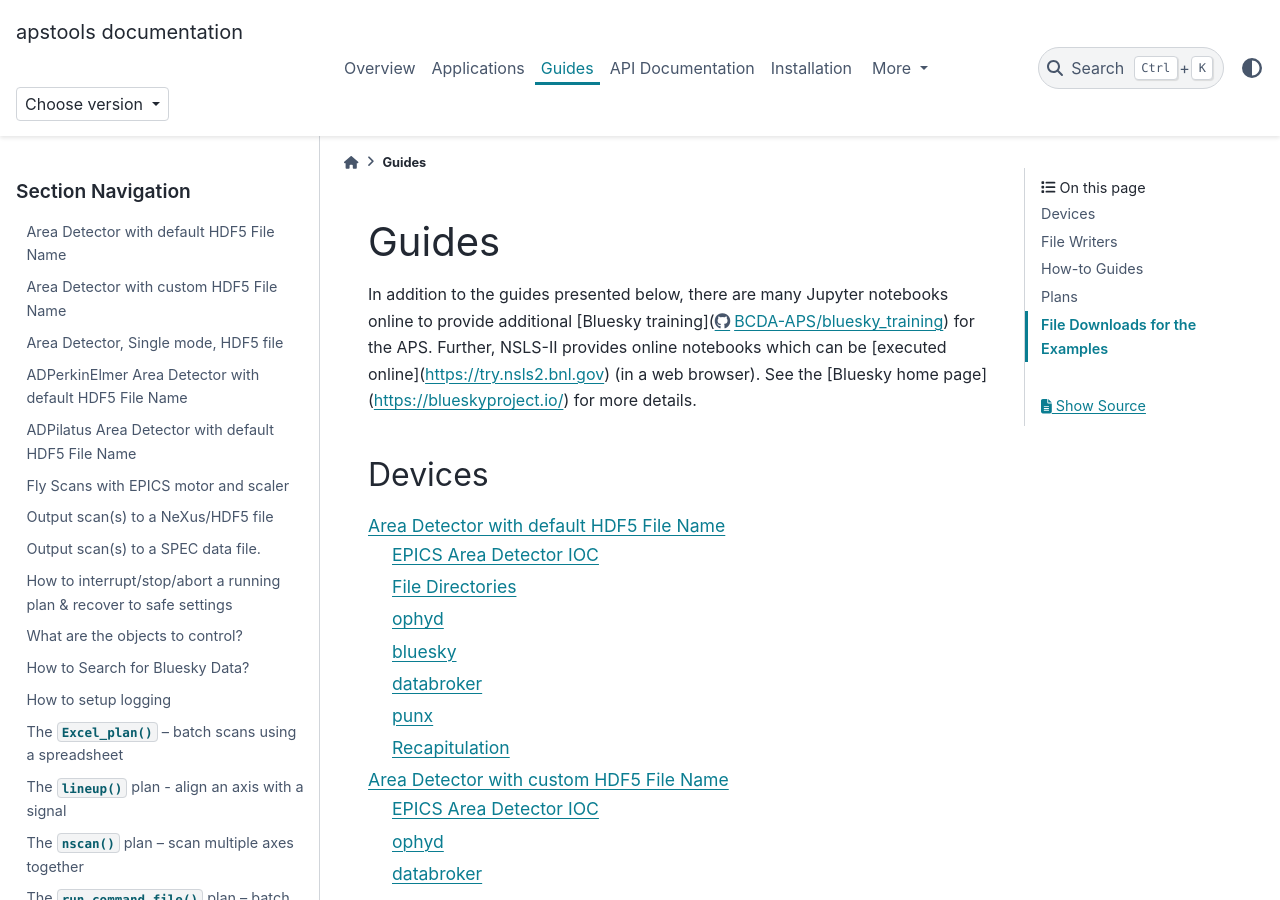
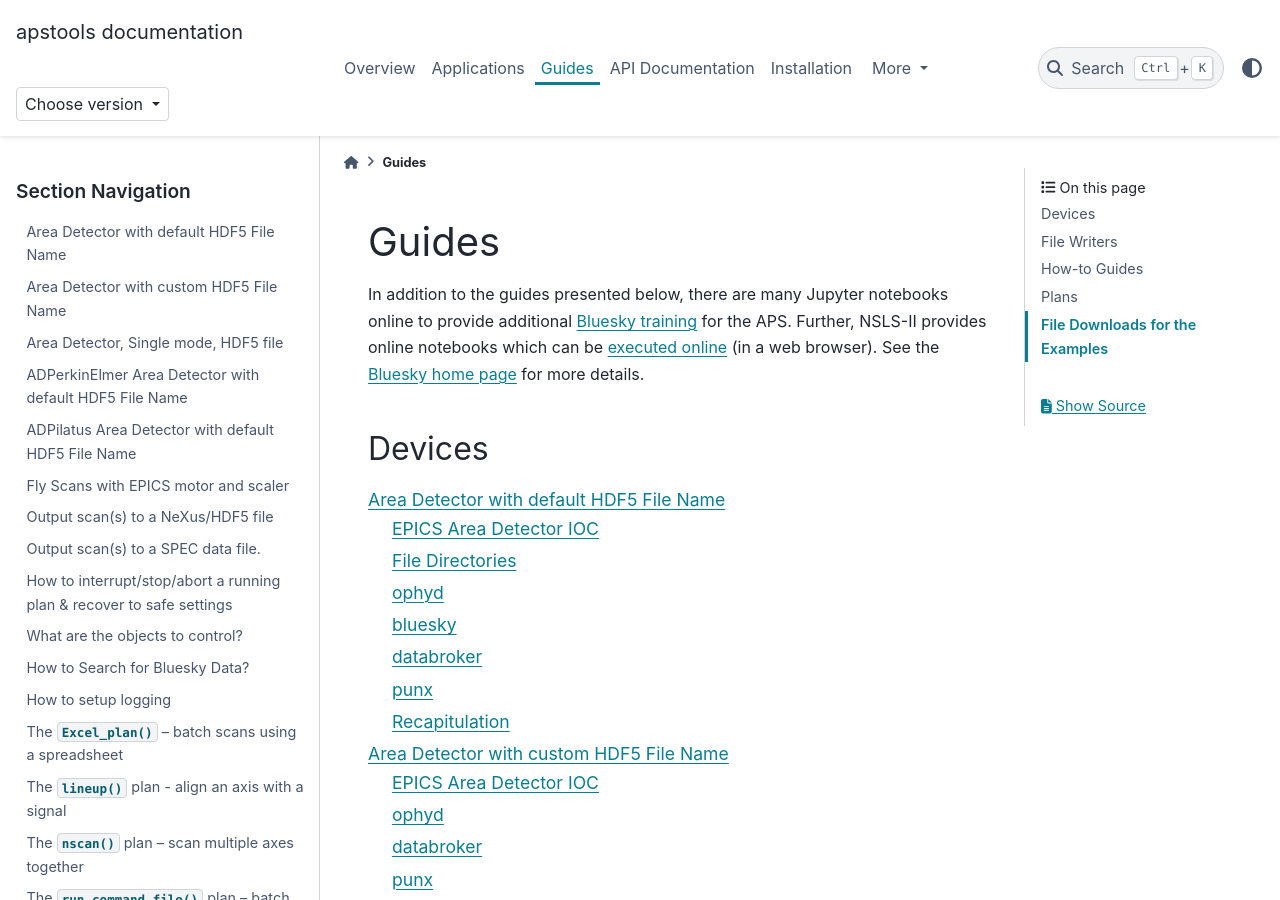
Before and after one commit to dogrecajb/apstools, a Sphinx documentation site: the page built from docs/source/examples/index.rst, in a window 1280 px wide and 900 px high. Built offline with Sphinx 7.4.7 and the PyData theme 0.15.4, drawn with Linux system fonts in a browser that asks for light colours; the version number could not be read and is left out.

Commit message:
DOC convert md syntax to rst

```diff
--- a/docs/source/examples/index.rst
+++ b/docs/source/examples/index.rst
@@ -4,11 +4,10 @@ Guides
 ========
 
 In addition to the guides presented below, there are many Jupyter notebooks
-online to provide additional
-[Bluesky training](https://github.com/BCDA-APS/bluesky_training#notebooks) for the APS.
+online to provide additional `Bluesky training <https://github.com/BCDA-APS/bluesky_training#notebooks>`__ for the APS.
 Further, NSLS-II provides online notebooks which can be
-[executed online](https://try.nsls2.bnl.gov) (in a web browser).
-See the [Bluesky home page](https://blueskyproject.io/) for more details.
+`executed online <https://try.nsls2.bnl.gov>`__ (in a web browser).
+See the `Bluesky home page <https://blueskyproject.io/>`__ for more details.
 
 .. Consider writing new content in one of these categories:
 
```
